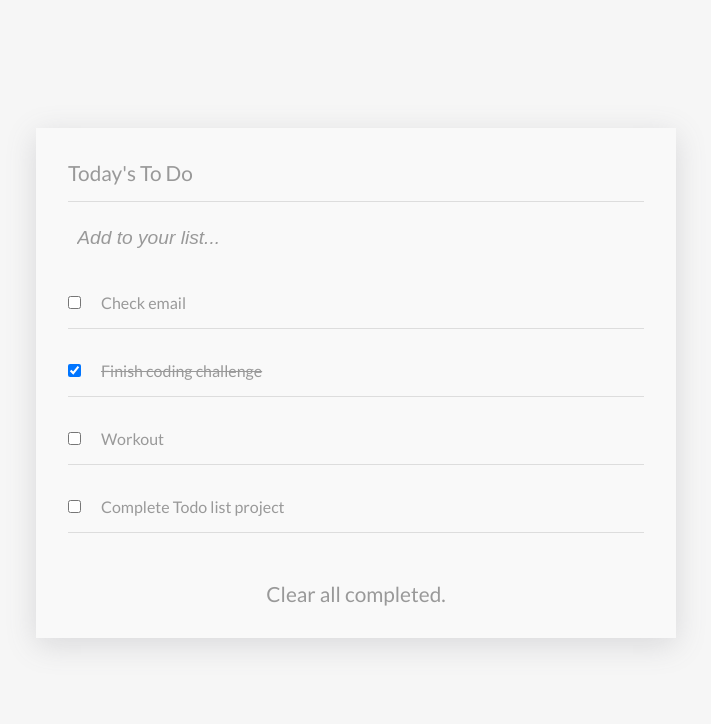
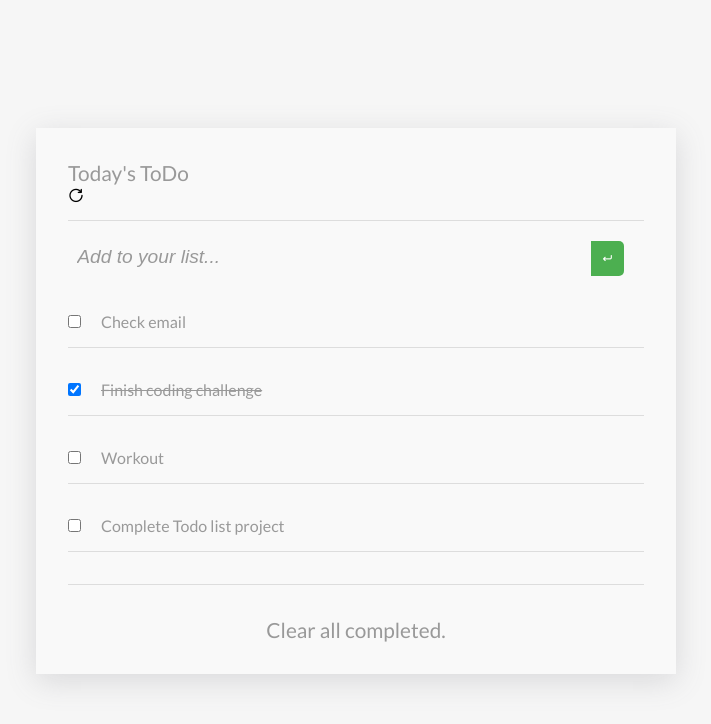
Before and after one commit to kessie2862/ToDo-List, a website built with webpack: page src/template.html in a window 1280 px wide. Shown: the whole page, without its empty margins (284-995 px from the left). Built offline with nearby package versions, Linux system fonts and the light colour scheme.

Commit message:
Add icons

```diff
--- a/src/template.html
+++ b/src/template.html
@@ -4,18 +4,26 @@
     <meta charset="UTF-8" />
     <meta http-equiv="X-UA-Compatible" content="IE=edge" />
     <meta name="viewport" content="width=device-width, initial-scale=1.0" />
+    <link
+      rel="stylesheet"
+      href="https://unicons.iconscout.com/release/v4.0.8/css/line.css"
+    />
     <title><%= htmlWebpackPlugin.options.title %></title>
   </head>
   <body>
     <div class="container">
-      <h4>Today's To Do</h4>
+      <div class="title">
+        <h4>Today's ToDo</h4>
+        <i class="uil uil-redo"></i>
+      </div>
       <hr />
       <form>
         <input type="text" id="new-task" placeholder="Add to your list..." />
-        <!-- <button type="submit">Add Task</button> -->
+        <button type="submit"><i class="uil uil-enter"></i></button>
       </form>
       <ul id="task-list"></ul>
 
+      <hr />
       <p>Clear all completed.</p>
     </div>
   </body>
```
